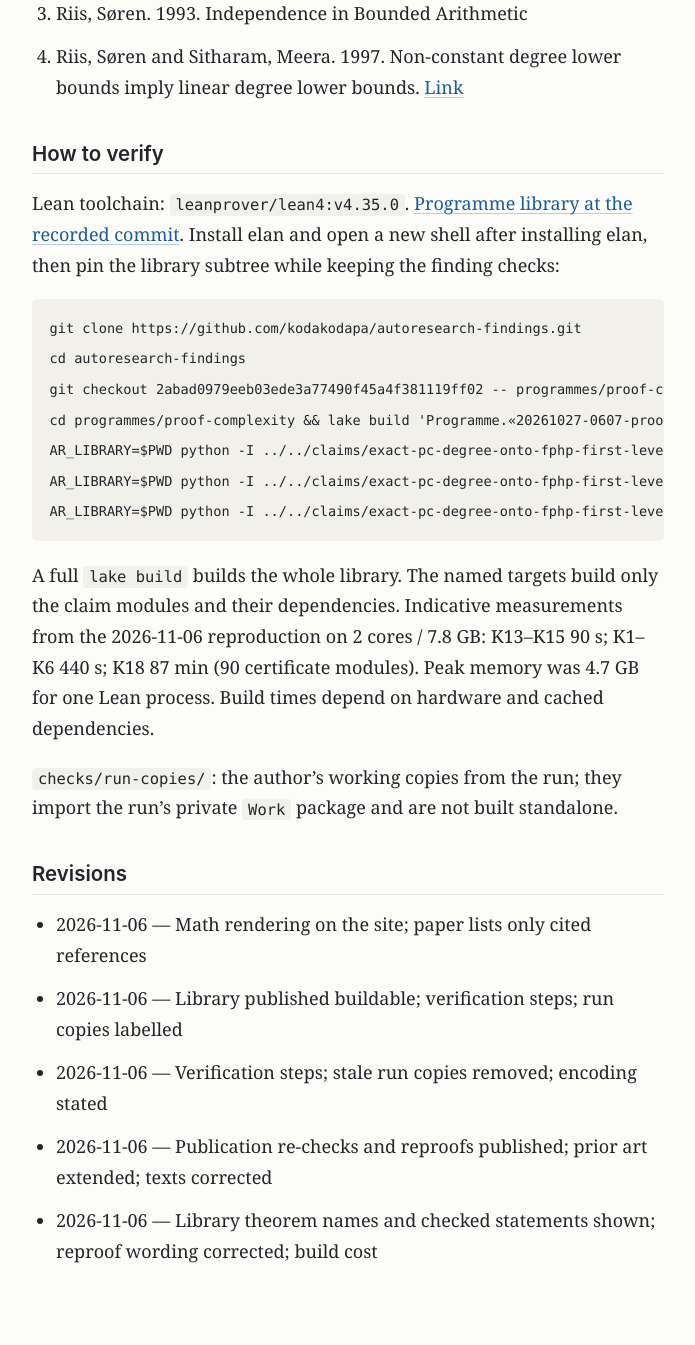
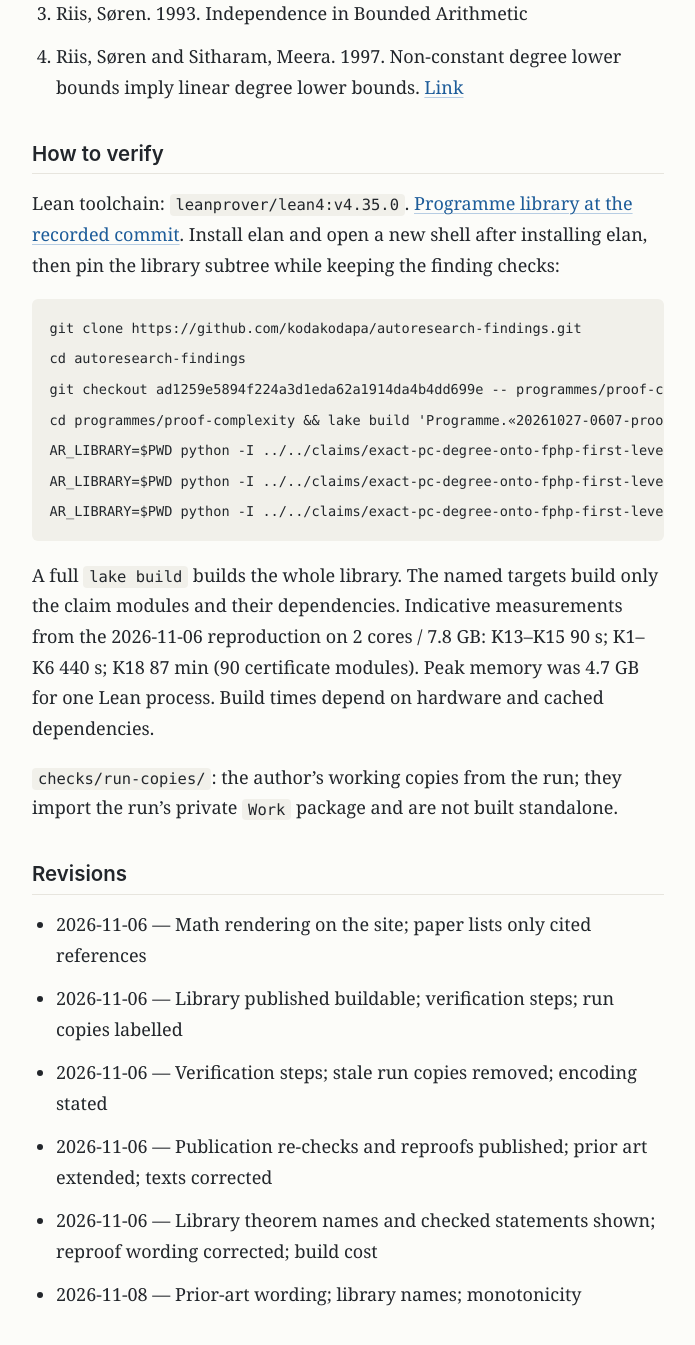
Before and after one commit to kodakodapa/autoresearch-findings, a Jekyll site: the page built from findings/exact-pc-degree-onto-fphp-first-level.md, in a window 1280 px wide and 1400 px high, scrolled down 10848 px. Shown: the top 1345 px of the window, without its empty margins (292-987 px from the left). Built offline with Jekyll 4.4.1, drawn with Linux system fonts in a browser that asks for light colours; some of the changed text lies outside the part shown.

Commit message:
Revise exact-pc-degree-onto-fphp-first-level: Prior-art wording; library names; monotonicity

````diff
--- a/claims/exact-pc-degree-onto-fphp-first-level/results/publication/lean-K13.json
+++ b/claims/exact-pc-degree-onto-fphp-first-level/results/publication/lean-K13.json
@@ -1,7 +1,7 @@
 {
   "axioms": "'Programme.\u00ab20261027-0607-proof-complexity\u00bb.Lucas.pc_degree_exact' depends on axioms: [propext,",
   "check": "checks/lean-K13.py",
-  "date": "2026-11-06",
+  "date": "2026-11-08",
   "exit": 0,
   "image": "ar-research-proof-complexity:92f4db65082f2d4a",
   "output_tail": "AR_STATEMENT_BEGIN\n@Programme.\u00ab20261027-0607-proof-complexity\u00bb.Lucas.pc_degree_exact : \u2200 {p c : Nat},\n  Programme.\u00ab20261027-0607-proof-complexity\u00bb.Peel.IsPrime p \u2192\n    \u00acp \u2223 c \u2192\n      \u2200 (n : Nat),\n        2 * p - 3 \u2264 n \u2192\n          \u2200 (D : Nat),\n            Programme.\u00ab20261025-0459-proof-complexity\u00bb.OntoFPHP.PPCRefutation p\n                (Programme.\u00ab20261025-0459-proof-complexity\u00bb.OntoFPHP.ontoFPHP n (p * c)) D \u2194\n              p \u2264 D\nAR_STATEMENT_END\n'Programme.\u00ab20261027-0607-proof-complexity\u00bb.Lucas.pc_degree_exact' depends on axioms: [propext,\n Classical.choice,\n Quot.sound]",
--- a/claims/exact-pc-degree-onto-fphp-first-level/results/publication/lean-K14.json
+++ b/claims/exact-pc-degree-onto-fphp-first-level/results/publication/lean-K14.json
@@ -1,7 +1,7 @@
 {
   "axioms": "'Programme.\u00ab20261027-0607-proof-complexity\u00bb.Peel.pc_degree_ge_p' depends on axioms: [propext,",
   "check": "checks/lean-K14.py",
-  "date": "2026-11-06",
+  "date": "2026-11-08",
   "exit": 0,
   "image": "ar-research-proof-complexity:92f4db65082f2d4a",
   "output_tail": "AR_STATEMENT_BEGIN\n@Programme.\u00ab20261027-0607-proof-complexity\u00bb.Peel.pc_degree_ge_p : \u2200 {p k : Nat},\n  Programme.\u00ab20261027-0607-proof-complexity\u00bb.Peel.IsPrime p \u2192\n    p \u2223 k \u2192\n      \u2200 (n : Nat),\n        2 * p - 3 \u2264 n \u2192\n          \u00acProgramme.\u00ab20261025-0459-proof-complexity\u00bb.OntoFPHP.PPCRefutation p\n              (Programme.\u00ab20261025-0459-proof-complexity\u00bb.OntoFPHP.ontoFPHP n k) (p - 1)\nAR_STATEMENT_END\n'Programme.\u00ab20261027-0607-proof-complexity\u00bb.Peel.pc_degree_ge_p' depends on axioms: [propext,\n Classical.choice,\n Quot.sound]",
--- a/claims/exact-pc-degree-onto-fphp-first-level/results/publication/lean-K15.json
+++ b/claims/exact-pc-degree-onto-fphp-first-level/results/publication/lean-K15.json
@@ -1,7 +1,7 @@
 {
   "axioms": "'Programme.\u00ab20261027-0607-proof-complexity\u00bb.Lucas.separation' depends on axioms: [propext, Classical.choice, Quot.sound]",
   "check": "checks/lean-K15.py",
-  "date": "2026-11-06",
+  "date": "2026-11-08",
   "exit": 0,
   "image": "ar-research-proof-complexity:92f4db65082f2d4a",
   "output_tail": "AR_STATEMENT_BEGIN\n@Programme.\u00ab20261027-0607-proof-complexity\u00bb.Lucas.separation : \u2200 {p q c : Nat},\n  Programme.\u00ab20261027-0607-proof-complexity\u00bb.Peel.IsPrime p \u2192\n    Programme.\u00ab20261027-0607-proof-complexity\u00bb.Peel.IsPrime q \u2192\n      \u00acp \u2223 c \u2192\n        \u00acq \u2223 p * c \u2192\n          \u2200 (n : Nat),\n            2 * p - 3 \u2264 n \u2192\n              (\u2200 (D : Nat),\n                  Programme.\u00ab20261025-0459-proof-complexity\u00bb.OntoFPHP.PPCRefutation p\n                      (Programme.\u00ab20261025-0459-proof-complexity\u00bb.OntoFPHP.ontoFPHP n (p * c)) D \u2194\n                    p \u2264 D) \u2227\n                Programme.\u00ab20261025-0459-proof-complexity\u00bb.OntoFPHP.PPCRefutation q\n                  (Programme.\u00ab20261025-0459-proof-complexity\u00bb.OntoFPHP.ontoFPHP n (p * c)) 1\nAR_STATEMENT_END\n'Programme.\u00ab20261027-0607-proof-complexity\u00bb.Lucas.separation' depends on axioms: [propext, Classical.choice, Quot.sound]",
--- a/findings/exact-pc-degree-onto-fphp-first-level.md
+++ b/findings/exact-pc-degree-onto-fphp-first-level.md
@@ -117,7 +117,7 @@
 - reasoning: Lower bound: K14 (no degree $p-1$) plus monotonicity of PPCDerivable in the degree. Upper bound: library OntoLucas.ontoFPHP\_upper at $t=p$, whose unit hypothesis is $\binom{n+pc}{p}-\binom np\equiv c\not\equiv0$ mod $p$; proved by $p\mid\binom pr$ for $0<r<p$, Pascal's rule and telescoping in $c$. Convention: PC line degree, functional encoding. This agrees with Beame-Riis Lemma 8.7: their NS degree $p^l-1$ counts multiplier degree, and the products have degree $p^l$, which is line degree $p$ at $l=1$.
 - reproof `checks/reproofs/K13-ExactReproof.lean` by the skeptic (codex): `Work.Lucas.pc_degree_exact` — pass (`checks/reproofs/K13-ExactReproof.json`); second-agent re-proof; uses 2 lemmas from the author's package; re-proof by a second agent; imports the run's private packages (not rebuildable from this repo)
 
-Re-checked at publication on 2026-11-06: pass (`results/publication/lean-K13.json`)
+Re-checked at publication on 2026-11-08: pass (`results/publication/lean-K13.json`)
 
 <details>
 <summary>Lean statement as checked</summary>
@@ -159,7 +159,7 @@
 - reasoning: Paper proof (mirrors the Lean chain). Library criterion K4: if $\mathrm{EXT}\_p(n\_0,k,d)$ holds for all $d\le p-2$ then no degree-$(p-1)$ refutation for any $n\ge n\_0$. EXT at level $d$ is proved by peeling: the flag lemma (K8) turns a balanced $f$ into a tower of links; at level 0 subtract a symmetric window, and at level $j$ subtract a block-product window ($j$ rectangles $\times$ unit blocks $\times$ a symmetric degree-$(d-j+1)$ design on a rest block), which equals $(d-j+1)!\cdot RP$ on $j$-matchings. The residual has zero links, so S\_j (K10) puts it in the span of rectangle products. Every factorial used is at most $(p-1)!$, a unit mod prime $p$; the blocks fit when $2d+1\le n$, i.e. $n\ge2p-3$. ExtLin.EXT\_of\_span (K5) closes the step.
 - reproof `checks/reproofs/K14-LowerReproof.lean` by the skeptic (codex): `Work.Peel.pc_degree_ge_p` — pass (`checks/reproofs/K14-LowerReproof.json`); second-agent re-proof; uses 9 lemmas from the author's package; re-proof by a second agent; imports the run's private packages (not rebuildable from this repo)
 
-Re-checked at publication on 2026-11-06: pass (`results/publication/lean-K14.json`)
+Re-checked at publication on 2026-11-08: pass (`results/publication/lean-K14.json`)
 
 <details>
 <summary>Lean statement as checked</summary>
@@ -199,7 +199,7 @@
 - reasoning: Over $\mathbb F\_p$: K13. Over $\mathbb F\_q$ with $q\nmid pc$: library OntoFPHP.ontoFPHP\_deg1 needs a unit $k^{-1}$ mod $q$, supplied by Bezout. The gap is $p$ versus 1 and is constant in $n$ for fixed $p$, so this separates characteristics along the parameter $p$, not asymptotically in $n$.
 - reproof `checks/reproofs/K15-SeparationReproof.lean` by the skeptic (codex): `Work.Lucas.separation` — pass (`checks/reproofs/K15-SeparationReproof.json`); second-agent re-proof; uses 1 lemmas from the author's package; re-proof by a second agent; imports the run's private packages (not rebuildable from this repo)
 
-Re-checked at publication on 2026-11-06: pass (`results/publication/lean-K15.json`)
+Re-checked at publication on 2026-11-08: pass (`results/publication/lean-K15.json`)
 
 <details>
 <summary>Lean statement as checked</summary>
@@ -250,12 +250,12 @@
 <!-- programme verification -->
 ## How to verify
 
-Lean toolchain: `leanprover/lean4:v4.35.0`. [Programme library at the recorded commit](https://github.com/kodakodapa/autoresearch-findings/tree/2abad0979eeb03ede3a77490f45a4f381119ff02/programmes/proof-complexity). Install elan and open a new shell after installing elan, then pin the library subtree while keeping the finding checks:
+Lean toolchain: `leanprover/lean4:v4.35.0`. [Programme library at the recorded commit](https://github.com/kodakodapa/autoresearch-findings/tree/ad1259e5894f224a3d1eda62a1914da4b4dd699e/programmes/proof-complexity). Install elan and open a new shell after installing elan, then pin the library subtree while keeping the finding checks:
 
 ```sh
 git clone https://github.com/kodakodapa/autoresearch-findings.git
 cd autoresearch-findings
-git checkout 2abad0979eeb03ede3a77490f45a4f381119ff02 -- programmes/proof-complexity
+git checkout ad1259e5894f224a3d1eda62a1914da4b4dd699e -- programmes/proof-complexity
 cd programmes/proof-complexity && lake build 'Programme.«20261027-0607-proof-complexity».Lucas' 'Programme.«20261027-0607-proof-complexity».Peel'
 AR_LIBRARY=$PWD python -I ../../claims/exact-pc-degree-onto-fphp-first-level/checks/lean-K13.py
 AR_LIBRARY=$PWD python -I ../../claims/exact-pc-degree-onto-fphp-first-level/checks/lean-K14.py
@@ -275,3 +275,4 @@
 - 2026-11-06 — Verification steps; stale run copies removed; encoding stated
 - 2026-11-06 — Publication re-checks and reproofs published; prior art extended; texts corrected
 - 2026-11-06 — Library theorem names and checked statements shown; reproof wording corrected; build cost
+- 2026-11-08 — Prior-art wording; library names; monotonicity
````
Also changed, not shown: _posts/2026-11-06-exact-pc-degree-onto-fphp-first-level.md (+6 -5 lines), claims/exact-pc-degree-onto-fphp-first-level/claim.md (+6 -5 lines), index.md (+1 -1 lines), README.md, claims/exact-pc-degree-onto-fphp-first-level/manifest.json, report/manifest.json, 5 other files.
